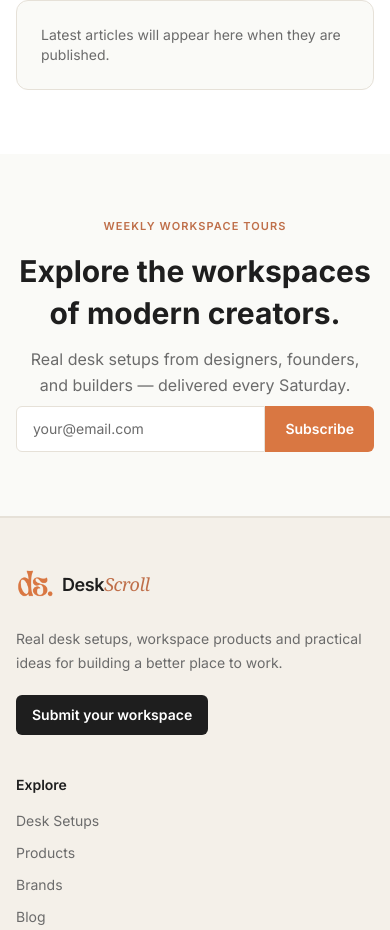
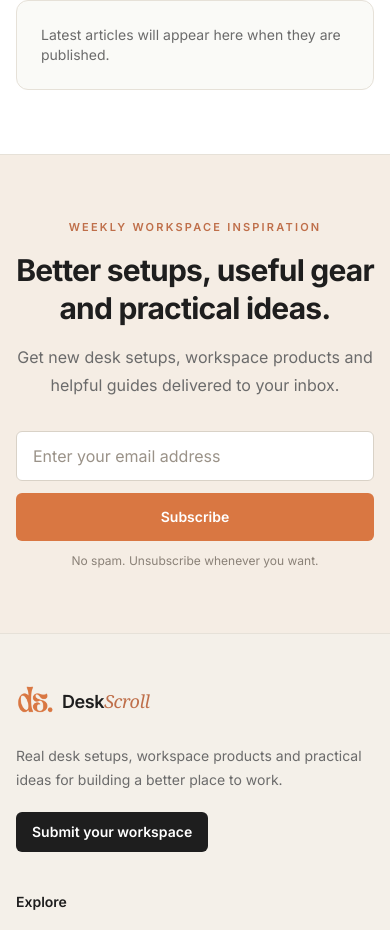
Before and after one commit to hammadkhan36/Deskscrolls, a Next.js app: page / in a window 390 px wide. Shown: the part 2733-3663 px from the top of the page. Built offline with nearby package versions, Linux system fonts and the light colour scheme; no server answers; the database is empty; a web font is replaced by a local one.

Commit message:
Update NewsletterSubscribe.tsx

```diff
--- a/app/components/NewsletterSubscribe.tsx
+++ b/app/components/NewsletterSubscribe.tsx
@@ -1,98 +1,278 @@
+
+// 'use client'
+
+// import { useState } from 'react'
+// import { createClient } from '@/lib/supabase/client'
+
+// export default function NewsletterSubscribe() {
+//   const [email,   setEmail]   = useState('')
+//   const [status,  setStatus]  = useState<'idle' | 'loading' | 'success' | 'error'>('idle')
+//   const [message, setMessage] = useState('')
+//   const supabase = createClient()
+
+//   const handleSubmit = async (e: React.FormEvent) => {
+//     e.preventDefault()
+//     if (!email) return
+//     setStatus('loading')
+//     setMessage('')
+
+//     const { error } = await supabase.from('newsletter_subscribers').insert({ email })
+
+//     if (error) {
+//       if (error.code === '23505') {
+//         setStatus('success')
+//         setMessage('Already subscribed — good taste! 🎉')
+//         setEmail('')
+//       } else {
+//         setStatus('error')
+//         setMessage('Something went wrong. Please try again.')
+//       }
+//     } else {
+//       setStatus('success')
+//       setMessage('Welcome aboard! 🎉')
+//       setEmail('')
+//     }
+
+//     setTimeout(() => { setStatus('idle'); setMessage('') }, 5000)
+//   }
+
+//   return (
+//     <section
+//       id="subscribe"
+//       className="bg-[#FAFAF7] border-b border-[#E6E1D8] px-4 py-16 sm:px-6 lg:py-24"
+//     >
+//       <div className="max-w-2xl mx-auto text-center">
+//         {/* Eyebrow */}
+//         <p className="text-[11px] font-semibold uppercase tracking-widest text-[#BF6F4A] mb-4">
+//           Weekly Workspace Tours
+//         </p>
+
+//         {/* Headline */}
+//         <h2
+//           className="text-3xl sm:text-4xl font-bold text-[#1E1E1E] leading-snug mb-3"
+//           style={{ fontFamily: 'Inter, sans-serif' }}
+//         >
+//           Explore the workspaces of modern creators.
+//         </h2>
+
+//         {/* Sub */}
+//         <p className="text-[#6B6B6B] text-[16px] leading-relaxed mb-2">
+//           Real desk setups from designers, founders, and builders — delivered every Saturday.
+//         </p>
+
+//         {/* <p className="text-[13px] text-[#6B6B6B] mb-7">
+//           Join <span className="text-[#1E1E1E] font-medium">21,000+</span> readers
+//         </p> */}
+
+//         {/* Form */}
+//         <form onSubmit={handleSubmit} className="flex max-w-md mx-auto">
+//           <label htmlFor="hero-email" className="sr-only">Email address</label>
+//           <input
+//             id="hero-email"
+//             type="email"
+//             required
+//             value={email}
+//             onChange={(e) => setEmail(e.target.value)}
+//             disabled={status === 'loading' || status === 'success'}
+//             placeholder="your@email.com"
+//             className="min-w-0 flex-auto rounded-l-md border border-[#E6E1D8] bg-white px-4 py-3 text-sm text-[#1E1E1E] placeholder:text-[#6B6B6B] focus:border-[#D97742] focus:outline-none focus:ring-1 focus:ring-[#D97742] transition disabled:opacity-60"
+//           />
+//           <button
+//             type="submit"
+//             disabled={status === 'loading' || status === 'success'}
+//             className="flex-none rounded-r-md bg-[#D97742] px-5 py-3 text-sm font-semibold text-white hover:bg-[#B85C2E] transition-colors disabled:opacity-70"
+//           >
+//             {status === 'loading' ? 'Subscribing…' : status === 'success' ? 'Done ✓' : 'Subscribe'}
+//           </button>
+//         </form>
+
+//         {/* Feedback */}
+//         {message && (
+//           <div className={`mt-4 text-sm rounded-md px-4 py-2.5 inline-block ${
+//             status === 'success'
+//               ? 'bg-[#F5E6D3] border border-[#E6E1D8] text-[#B85C2E]'
+//               : 'bg-red-50 border border-red-200 text-red-700'
+//           }`}>
+//             {message}
+//           </div>
+//         )}
+//       </div>
+//     </section>
+//   )
+// }
+
+
+
+
+
+
+
+
+
+
+
 
 'use client'
 
-import { useState } from 'react'
+import { useEffect, useRef, useState } from 'react'
 import { createClient } from '@/lib/supabase/client'
 
+type FormStatus =
+  | 'idle'
+  | 'loading'
+  | 'success'
+  | 'error'
+
 export default function NewsletterSubscribe() {
-  const [email,   setEmail]   = useState('')
-  const [status,  setStatus]  = useState<'idle' | 'loading' | 'success' | 'error'>('idle')
+  const [email, setEmail] = useState('')
+  const [status, setStatus] =
+    useState<FormStatus>('idle')
   const [message, setMessage] = useState('')
-  const supabase = createClient()
 
-  const handleSubmit = async (e: React.FormEvent) => {
-    e.preventDefault()
-    if (!email) return
+  const timeoutRef =
+    useRef<ReturnType<typeof setTimeout> | null>(
+      null
+    )
+
+  useEffect(() => {
+    return () => {
+      if (timeoutRef.current) {
+        clearTimeout(timeoutRef.current)
+      }
+    }
+  }, [])
+
+  function resetMessageLater() {
+    if (timeoutRef.current) {
+      clearTimeout(timeoutRef.current)
+    }
+
+    timeoutRef.current = setTimeout(() => {
+      setStatus('idle')
+      setMessage('')
+    }, 5000)
+  }
+
+  async function handleSubmit(
+    event: React.FormEvent<HTMLFormElement>
+  ) {
+    event.preventDefault()
+
+    const normalizedEmail = email
+      .trim()
+      .toLowerCase()
+
+    if (!normalizedEmail) {
+      return
+    }
+
     setStatus('loading')
     setMessage('')
 
-    const { error } = await supabase.from('newsletter_subscribers').insert({ email })
+    const supabase = createClient()
+
+    const { error } = await supabase
+      .from('newsletter_subscribers')
+      .insert({
+        email: normalizedEmail,
+      })
 
     if (error) {
       if (error.code === '23505') {
         setStatus('success')
-        setMessage('Already subscribed — good taste! 🎉')
+        setMessage(
+          'You are already subscribed — welcome back!'
+        )
         setEmail('')
       } else {
         setStatus('error')
-        setMessage('Something went wrong. Please try again.')
+        setMessage(
+          'Something went wrong. Please try again.'
+        )
       }
-    } else {
-      setStatus('success')
-      setMessage('Welcome aboard! 🎉')
-      setEmail('')
+
+      resetMessageLater()
+      return
     }
 
-    setTimeout(() => { setStatus('idle'); setMessage('') }, 5000)
+    setStatus('success')
+    setMessage(
+      'Welcome aboard! Check your inbox for future updates.'
+    )
+    setEmail('')
+    resetMessageLater()
   }
+
+  const isSubmitting = status === 'loading'
 
   return (
     <section
       id="subscribe"
-      className="bg-[#FAFAF7] border-b border-[#E6E1D8] px-4 py-16 sm:px-6 lg:py-24"
+      className="scroll-mt-20 border-t border-[#E6E1D8] bg-[#F5EDE4] px-4 py-16 sm:px-6 sm:py-20 lg:px-8 lg:py-24"
     >
-      <div className="max-w-2xl mx-auto text-center">
-        {/* Eyebrow */}
-        <p className="text-[11px] font-semibold uppercase tracking-widest text-[#BF6F4A] mb-4">
-          Weekly Workspace Tours
+      <div className="mx-auto max-w-3xl text-center">
+        <p className="text-[11px] font-semibold uppercase tracking-[0.2em] text-[#BF6F4A]">
+          Weekly workspace inspiration
         </p>
 
-        {/* Headline */}
-        <h2
-          className="text-3xl sm:text-4xl font-bold text-[#1E1E1E] leading-snug mb-3"
-          style={{ fontFamily: 'Inter, sans-serif' }}
-        >
-          Explore the workspaces of modern creators.
+        <h2 className="mt-4 text-3xl font-bold leading-tight tracking-[-0.8px] text-[#1E1E1E] sm:text-4xl">
+          Better setups, useful gear and practical ideas.
         </h2>
 
-        {/* Sub */}
-        <p className="text-[#6B6B6B] text-[16px] leading-relaxed mb-2">
-          Real desk setups from designers, founders, and builders — delivered every Saturday.
+        <p className="mx-auto mt-4 max-w-2xl text-base leading-7 text-[#6B6B6B]">
+          Get new desk setups, workspace products and
+          helpful guides delivered to your inbox.
         </p>
 
-        {/* <p className="text-[13px] text-[#6B6B6B] mb-7">
-          Join <span className="text-[#1E1E1E] font-medium">21,000+</span> readers
-        </p> */}
+        <form
+          onSubmit={handleSubmit}
+          className="mx-auto mt-8 flex max-w-xl flex-col gap-3 sm:flex-row"
+        >
+          <label
+            htmlFor="homepage-newsletter-email"
+            className="sr-only"
+          >
+            Email address
+          </label>
 
-        {/* Form */}
-        <form onSubmit={handleSubmit} className="flex max-w-md mx-auto">
-          <label htmlFor="hero-email" className="sr-only">Email address</label>
           <input
-            id="hero-email"
+            id="homepage-newsletter-email"
             type="email"
+            value={email}
+            onChange={(event) =>
+              setEmail(event.target.value)
+            }
+            disabled={isSubmitting}
             required
-            value={email}
-            onChange={(e) => setEmail(e.target.value)}
-            disabled={status === 'loading' || status === 'success'}
-            placeholder="your@email.com"
-            className="min-w-0 flex-auto rounded-l-md border border-[#E6E1D8] bg-white px-4 py-3 text-sm text-[#1E1E1E] placeholder:text-[#6B6B6B] focus:border-[#D97742] focus:outline-none focus:ring-1 focus:ring-[#D97742] transition disabled:opacity-60"
+            autoComplete="email"
+            placeholder="Enter your email address"
+            className="min-h-12 min-w-0 flex-1 rounded-md border border-[#D9D2C7] bg-white px-4 py-3 text-base text-[#1E1E1E] outline-none transition placeholder:text-[#9A9288] focus:border-[#D97742] focus:ring-2 focus:ring-[#D97742]/20 disabled:opacity-60"
           />
+
           <button
             type="submit"
-            disabled={status === 'loading' || status === 'success'}
-            className="flex-none rounded-r-md bg-[#D97742] px-5 py-3 text-sm font-semibold text-white hover:bg-[#B85C2E] transition-colors disabled:opacity-70"
+            disabled={isSubmitting}
+            className="min-h-12 rounded-md bg-[#D97742] px-7 py-3 text-sm font-semibold text-white transition-colors hover:bg-[#B85C2E] disabled:cursor-not-allowed disabled:opacity-60"
           >
-            {status === 'loading' ? 'Subscribing…' : status === 'success' ? 'Done ✓' : 'Subscribe'}
+            {isSubmitting
+              ? 'Subscribing…'
+              : 'Subscribe'}
           </button>
         </form>
 
-        {/* Feedback */}
+        <p className="mt-3 text-xs text-[#8A8177]">
+          No spam. Unsubscribe whenever you want.
+        </p>
+
         {message && (
-          <div className={`mt-4 text-sm rounded-md px-4 py-2.5 inline-block ${
-            status === 'success'
-              ? 'bg-[#F5E6D3] border border-[#E6E1D8] text-[#B85C2E]'
-              : 'bg-red-50 border border-red-200 text-red-700'
-          }`}>
+          <div
+            role="status"
+            className={`mx-auto mt-5 max-w-xl rounded-md border px-4 py-3 text-sm ${
+              status === 'success'
+                ? 'border-[#E0CDBB] bg-white text-[#8F4526]'
+                : 'border-red-200 bg-red-50 text-red-700'
+            }`}
+          >
             {message}
           </div>
         )}
```
